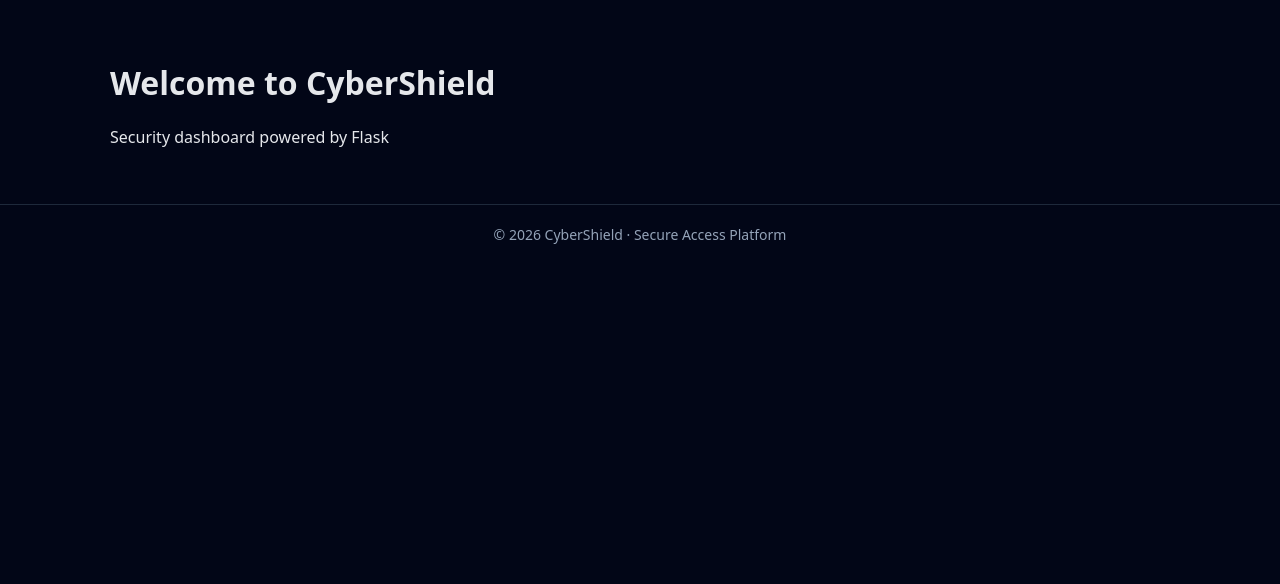
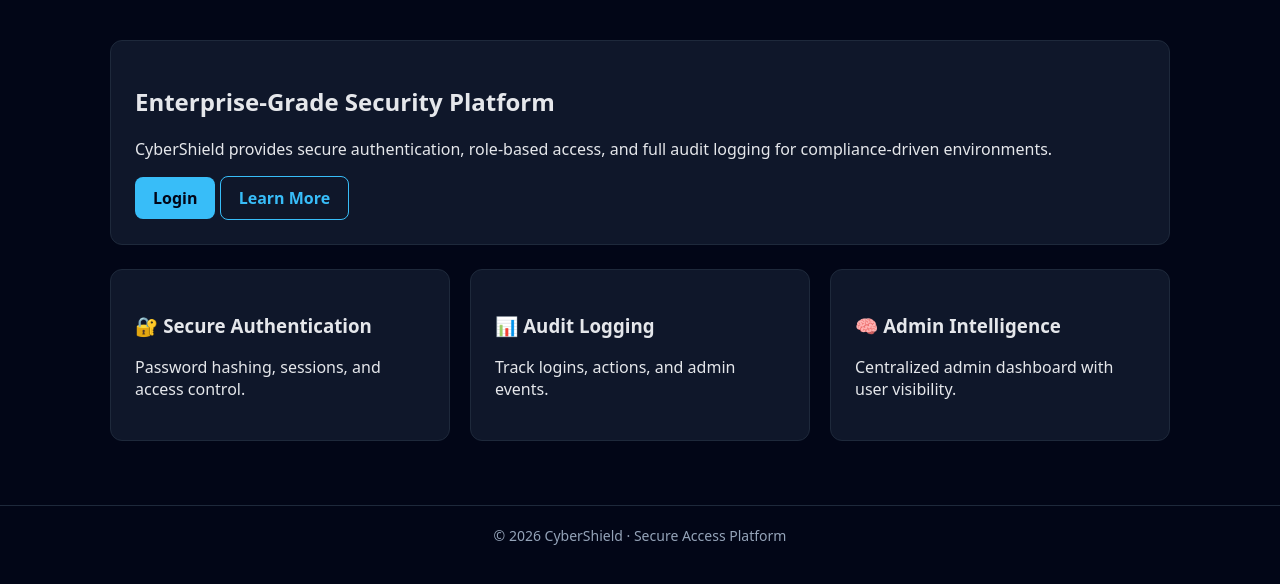
Before and after one commit to sushantkane123/cybershield-flask, a Flask app: page / in a window 1280 px wide. Shown: the part 71-655 px from the top of the page. Run offline with Flask 3, Linux system fonts and the light colour scheme.

Commit message:
Enhance home page with security platform details
Added content sections for security features and user login.

```diff
--- a/templates/home.html
+++ b/templates/home.html
@@ -1,6 +1,38 @@
 {% extends "base.html" %}
 
 {% block content %}
-<h1>Welcome to CyberShield</h1>
-<p>Security dashboard powered by Flask</p>
+<div class="card">
+    <h2>Enterprise-Grade Security Platform</h2>
+    <p class="muted">
+        CyberShield provides secure authentication, role-based access,
+        and full audit logging for compliance-driven environments.
+    </p>
+
+    {% if session.user %}
+        <p>
+            Logged in as <strong>{{ session.user }}</strong>
+        </p>
+        <a href="/dashboard" class="btn">Go to Dashboard</a>
+    {% else %}
+        <a href="/login" class="btn">Login</a>
+        <a href="/login" class="btn secondary">Learn More</a>
+    {% endif %}
+</div>
+
+<div class="grid">
+    <div class="card">
+        <h3>🔐 Secure Authentication</h3>
+        <p>Password hashing, sessions, and access control.</p>
+    </div>
+
+    <div class="card">
+        <h3>📊 Audit Logging</h3>
+        <p>Track logins, actions, and admin events.</p>
+    </div>
+
+    <div class="card">
+        <h3>🧠 Admin Intelligence</h3>
+        <p>Centralized admin dashboard with user visibility.</p>
+    </div>
+</div>
 {% endblock %}
```
